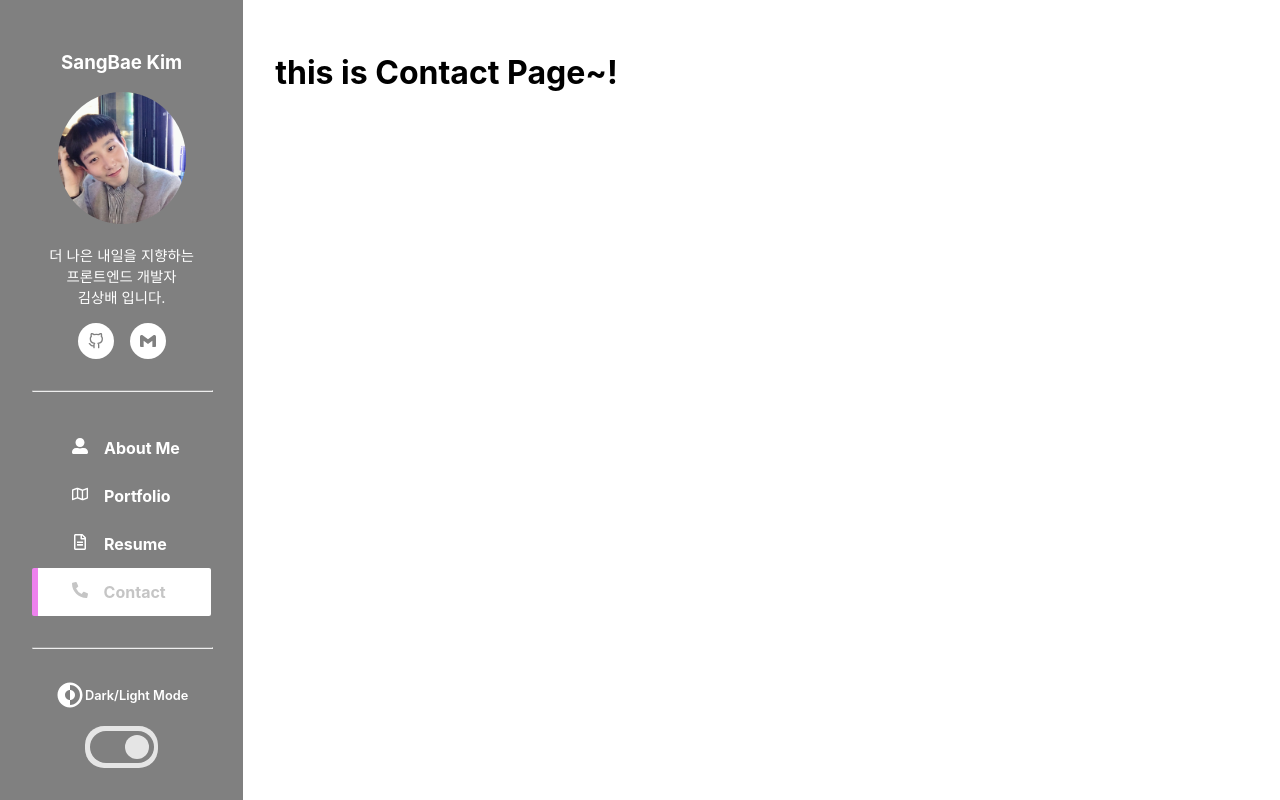
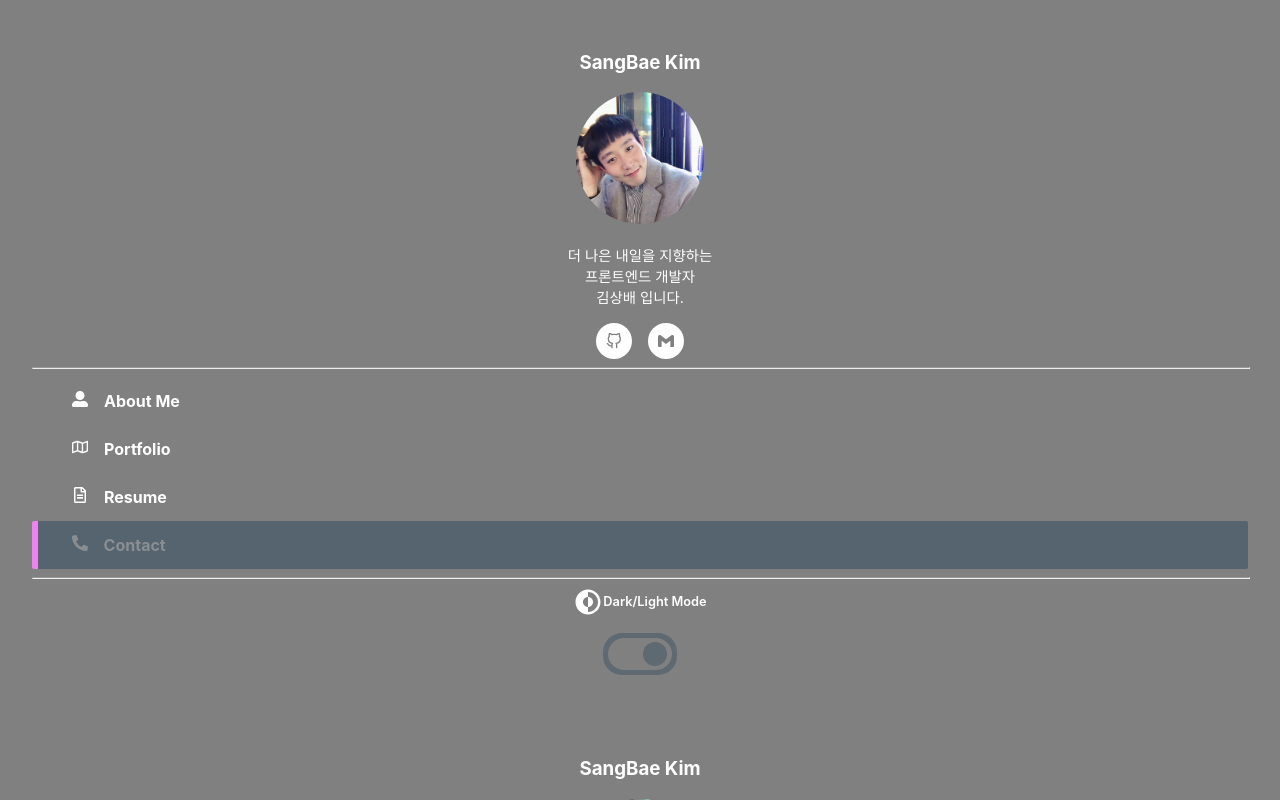
Before and after one commit to upship-kim/new-portfolio, a React (Create React App) app: page /contact in a window 1280 px wide. Shown: the top 800 px of the page. Built offline with nearby package versions, Linux system fonts and the light colour scheme; the HTML template or start-up script is replaced by a standard one.

Commit message:
refactoring

```diff
--- a/src/App.tsx
+++ b/src/App.tsx
@@ -1,27 +1,25 @@
-import React from 'react';
 import { Route, Switch } from 'react-router-dom';
+import { dark, light } from './color/theme';
 import styled, { ThemeProvider } from 'styled-components';
 
-import { light } from './color/theme';
 import ContentsTemplate from './components/Templates/ContentsTemplate';
+import ContentsWrapper from './components/Atoms/ContentsWrapper/ContentsWrapper';
+import Home from './pages/Home';
 import NavBarTemplate from './components/Templates/NavBarTemplate';
-import Home from './pages/Home';
+import React from 'react';
+import SectionWrapper from './components/Atoms/SectionWrapper/SectionWrapper';
 
 function App() {
     return (
-        <ThemeProvider theme={light}>
-            <Container>
-                <NavBarTemplate />
-                <ContentsTemplate />
-            </Container>
+        <ThemeProvider theme={dark}>
+            <ContentsWrapper>
+                <SectionWrapper id="intro" component={NavBarTemplate()} />
+                <SectionWrapper id="1" component={NavBarTemplate()} />
+                <SectionWrapper id="2" component={NavBarTemplate()} />
+                <SectionWrapper id="end" component={Home()} />
+            </ContentsWrapper>
         </ThemeProvider>
     );
 }
 
-const Container = styled.div`
-    display: flex;
-    flex-direction: row;
-    height: 100vh;
-`;
-
 export default App;
--- a/src/color/theme.ts
+++ b/src/color/theme.ts
@@ -5,3 +5,11 @@ export const light = {
     navText: '#ffffff',
     iconBg: '#Ffffff',
 };
+
+export const dark = {
+    bg: '#56646f',
+    text: '#a5a5a5a5',
+    navBg: 'gray',
+    navText: '#ffffff',
+    iconBg: '#Ffffff',
+};
--- /dev/null
+++ b/src/components/Atoms/ContentsWrapper/ContentsWrapper.tsx
@@ -0,0 +1,15 @@
+import React from 'react';
+import styled from 'styled-components';
+
+interface ContentsWrapperArgs {}
+
+const ContentsWrapper: React.FC<ContentsWrapperArgs> = ({ children }) => {
+    return <Container>{children}</Container>;
+};
+
+export default ContentsWrapper;
+
+const Container = styled.div`
+    display: flex;
+    flex-direction: column;
+`;
--- /dev/null
+++ b/src/components/Atoms/SectionWrapper/SectionWrapper.tsx
@@ -0,0 +1,26 @@
+import { JsxChild, JsxElement } from 'typescript';
+import React, { JSXElementConstructor, ReactChildren, ReactNode } from 'react';
+
+import styled from 'styled-components';
+
+interface SectionWrapperArgs {
+    component: JSX.Element;
+    id: string;
+}
+
+const SectionWrapper = ({ id, component }: SectionWrapperArgs) => {
+    return (
+        <Container id={id}>
+            <div>{component}</div>
+        </Container>
+    );
+};
+
+export default SectionWrapper;
+
+const Container = styled.section`
+    display: flex;
+    flex-direction: column;
+    min-height: 30vh;
+    background: white;
+`;
--- a/src/components/Templates/ContentsTemplate/index.tsx
+++ b/src/components/Templates/ContentsTemplate/index.tsx
@@ -1,21 +1,14 @@
-import React from 'react';
 import { Route, Switch } from 'react-router-dom';
-import styled from 'styled-components';
+
 import Contact from '../../../pages/Contact';
 import Home from '../../../pages/Home';
 import Portfolio from '../../../pages/Portfolio';
+import React from 'react';
 import Resume from '../../../pages/Resume';
+import styled from 'styled-components';
+
 const index = () => {
-    return (
-        <Container>
-            <Switch>
-                <Route exact path="/" component={Home} />
-                <Route exact path="/portfolio" component={Portfolio} />
-                <Route exact path="/resume" component={Resume} />
-                <Route exact path="/contact" component={Contact} />
-            </Switch>
-        </Container>
-    );
+    return <Home />;
 };
 
 const Container = styled.div`
@@ -23,5 +16,6 @@ const Container = styled.div`
     flex: 4;
     background: ${props => props.theme.bg};
     padding: 2rem;
+    background: red;
 `;
 export default index;
```
